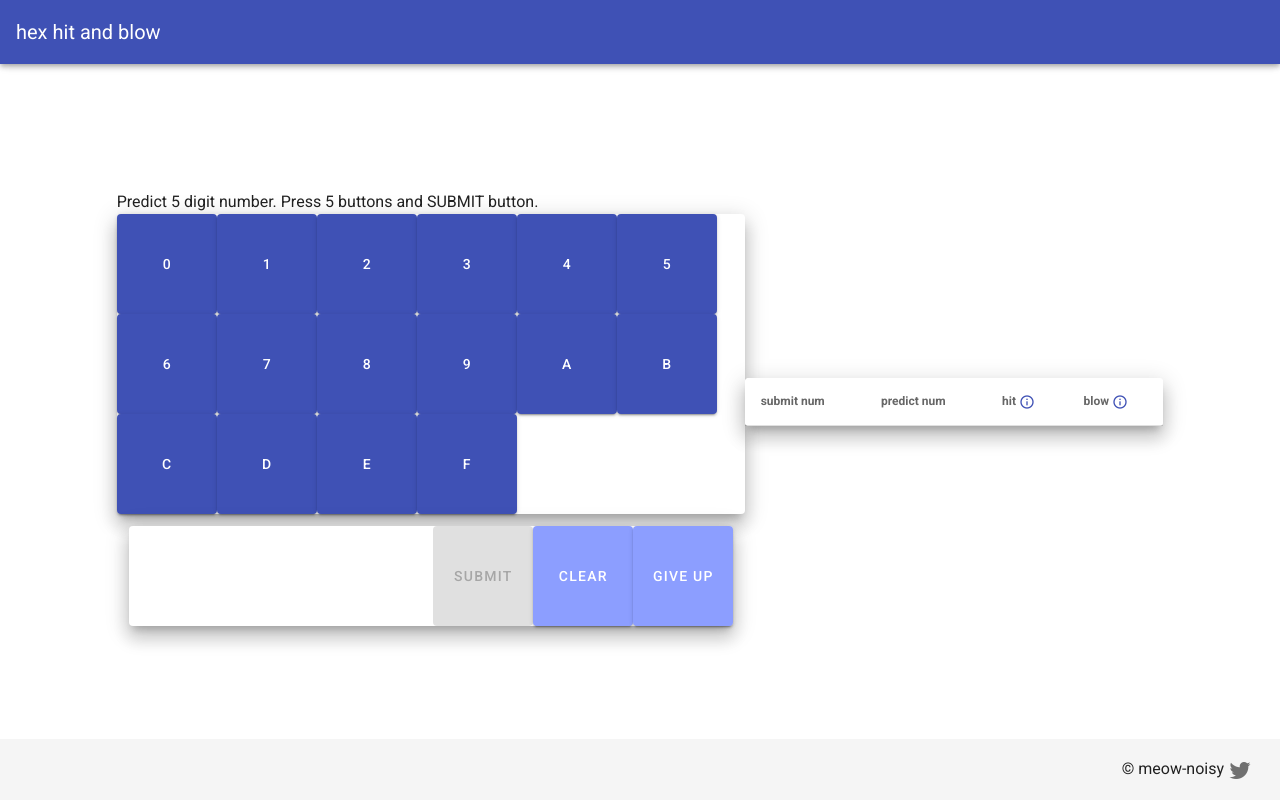
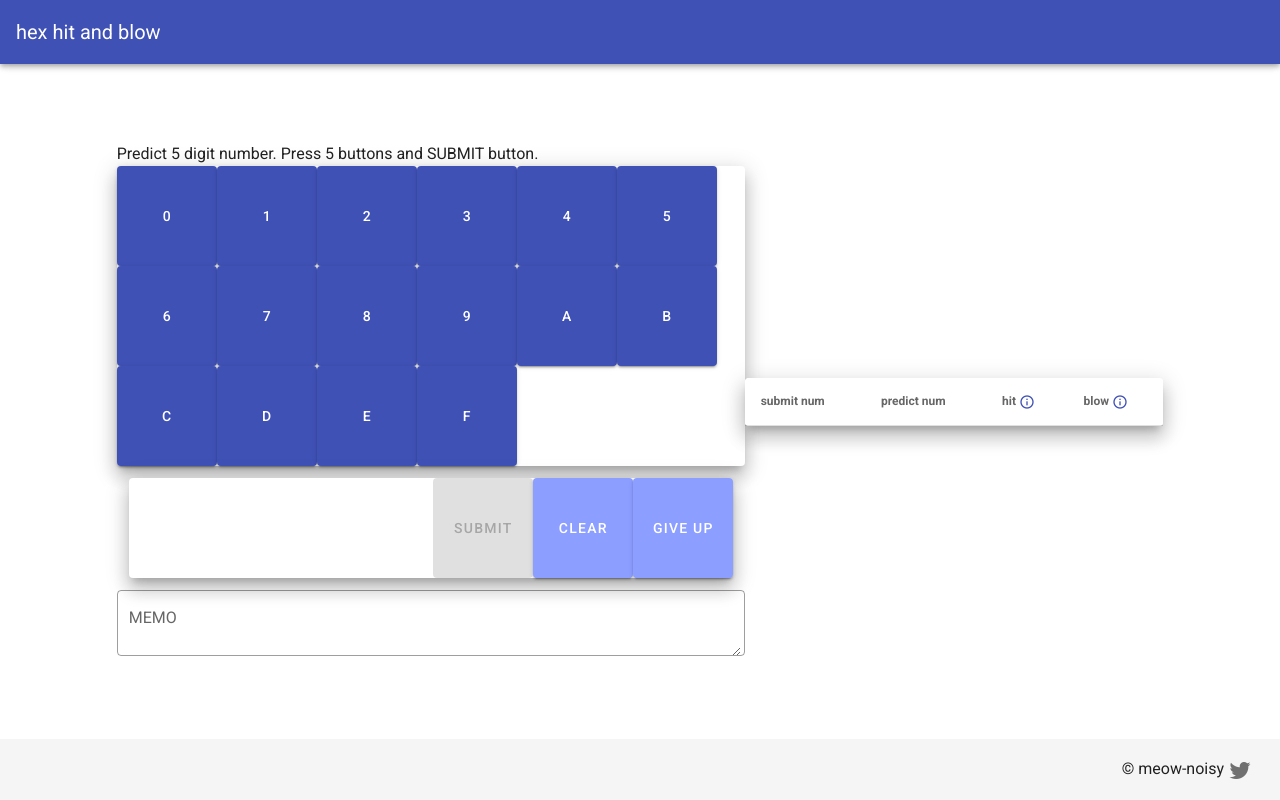
Before and after one commit to meow-noisy/hit_and_blow_hex, a Vue app: page / in a window 1280 px wide. Built offline with nearby package versions, Linux system fonts and the light colour scheme.

Commit message:
add textarea for memo

```diff
--- a/src/App.vue
+++ b/src/App.vue
@@ -98,6 +98,7 @@
               </v-btn>
             </v-card>
           </v-col>
+          <v-textarea label="MEMO" clearable outlined rows="2" v-model="memo" />
         </v-flex>
 
         <v-flex xs4 sm4 md4>
@@ -210,6 +211,7 @@ export default {
     message: "",
     dialog: false,
     gameover_state: false,
+    memo: "",
   }),
 
   created: function () {
@@ -332,6 +334,7 @@ export default {
       this.message = "";
       this.hit = 0;
       this.blow = 0;
+      this.memo = "";
     },
   },
 };
```
